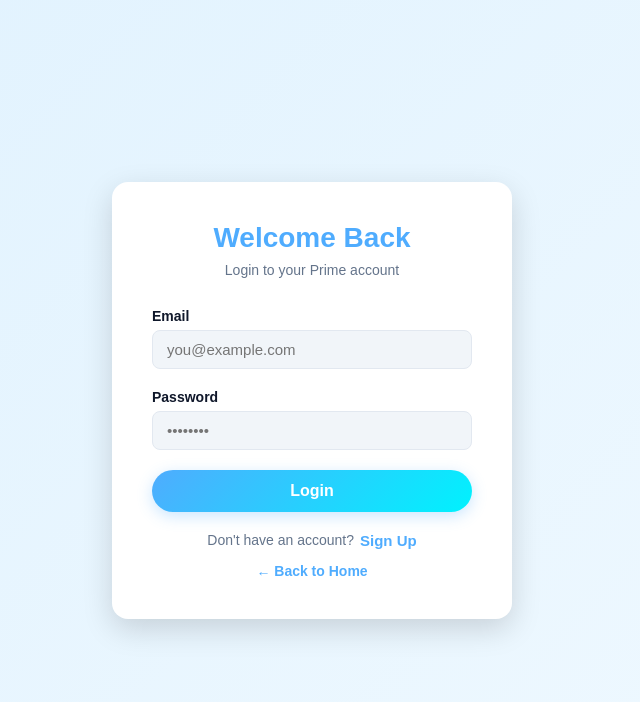
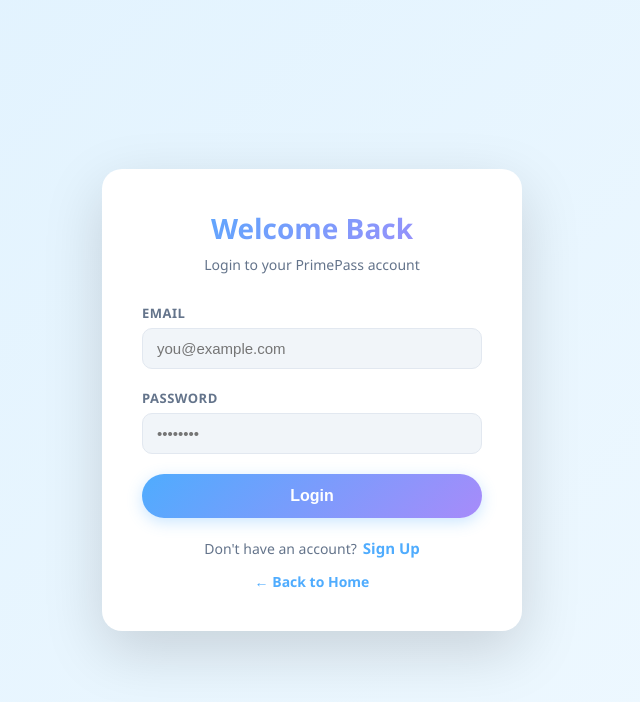
Before and after one commit to Tieefad/Prime, a React (Vite) app: page / in a window 1280 px wide. Both pictures are taken after a click on the button "Sign In". Shown: the top 702 px of the page, without its empty margins (328-968 px from the left). Built offline with nearby package versions, Linux system fonts and the light colour scheme.

Commit message:
Add hover animation to input fields

```diff
--- a/src/login/Login.jsx
+++ b/src/login/Login.jsx
@@ -8,6 +8,8 @@
   const [btnHover, setBtnHover] = useState(false);
   const [linkHover, setLinkHover] = useState(false);
   const [backHover, setBackHover] = useState(false);
+  const [focusedInput, setFocusedInput] = useState(null);
+  const [hoveredInput, setHoveredInput] = useState(null);
 
   const theme = {
     background: darkMode ? "#0f172a" : "#f8fafc",
@@ -20,7 +22,7 @@
 
   const styles = {
     page: {
-      fontFamily: "Arial, sans-serif",
+      fontFamily: "'Segoe UI', Arial, sans-serif",
       background: darkMode
         ? "linear-gradient(135deg, #020617, #0f172a)"
         : "linear-gradient(135deg, #e0f2fe, #f0f9ff)",
@@ -34,19 +36,20 @@
     card: {
       background: theme.card,
       padding: "40px",
-      borderRadius: "16px",
-      boxShadow: "0 10px 30px rgba(0,0,0,0.15)",
+      borderRadius: "20px",
+      boxShadow: "0 20px 60px rgba(0,0,0,0.15)",
       width: "100%",
-      maxWidth: "400px",
+      maxWidth: "420px",
       transition: "all 0.3s ease",
     },
     title: {
       fontSize: "28px",
-      fontWeight: "bold",
+      fontWeight: "800",
       marginBottom: "8px",
       textAlign: "center",
-      color: theme.primary,
-      transition: "all 0.3s ease",
+      background: "linear-gradient(135deg, #4facfe, #a78bfa)",
+      WebkitBackgroundClip: "text",
+      WebkitTextFillColor: "transparent",
     },
     subtitle: {
       fontSize: "14px",
@@ -56,39 +59,31 @@
     },
     label: {
       display: "block",
-      fontSize: "14px",
+      fontSize: "13px",
       marginBottom: "6px",
-      fontWeight: "600",
-    },
-    input: {
-      width: "100%",
-      padding: "10px 14px",
-      borderRadius: "8px",
-      border: `1px solid ${theme.border}`,
-      background: theme.input,
-      color: theme.text,
-      fontSize: "15px",
-      marginBottom: "20px",
-      boxSizing: "border-box",
-      outline: "none",
-      transition: "border 0.3s ease, box-shadow 0.3s ease",
+      fontWeight: "700",
+      color: darkMode ? "#94a3b8" : "#64748b",
+      letterSpacing: "0.5px",
+      textTransform: "uppercase",
     },
     button: {
       width: "100%",
-      padding: "12px",
+      padding: "13px",
       border: "none",
-      borderRadius: "25px",
+      borderRadius: "999px",
       background: btnHover
-        ? "linear-gradient(135deg, #0ea5e9, #6366f1)"
-        : "linear-gradient(135deg, #4facfe, #00f2fe)",
+        ? "linear-gradient(135deg, #0ea5e9, #8b5cf6)"
+        : "linear-gradient(135deg, #4facfe, #a78bfa)",
       color: "#fff",
       fontSize: "16px",
       cursor: "pointer",
-      fontWeight: "bold",
+      fontWeight: "700",
       boxShadow: btnHover
         ? "0 8px 25px rgba(79,172,254,0.6)"
         : "0 4px 15px rgba(79,172,254,0.3)",
-      transform: btnHover ? "translateY(-3px) scale(1.02)" : "translateY(0) scale(1)",
+      transform: btnHover
+        ? "translateY(-3px) scale(1.02)"
+        : "translateY(0) scale(1)",
       transition: "all 0.3s ease",
     },
     toggleRow: {
@@ -125,6 +120,32 @@
     },
   };
 
+  const getInputStyle = (name) => ({
+    width: "100%",
+    padding: "11px 14px",
+    borderRadius: "10px",
+    border: focusedInput === name || hoveredInput === name
+      ? "1.5px solid #4facfe"
+      : `1.5px solid ${theme.border}`,
+    background: theme.input,
+    color: theme.text,
+    fontSize: "15px",
+    marginBottom: "20px",
+    boxSizing: "border-box",
+    outline: "none",
+    boxShadow: focusedInput === name
+      ? "0 0 0 3px rgba(79,172,254,0.2), 0 4px 12px rgba(79,172,254,0.15)"
+      : hoveredInput === name
+      ? "0 8px 25px rgba(79,172,254,0.3)"
+      : "none",
+    transform: focusedInput === name
+      ? "translateY(-3px) scale(1.01)"
+      : hoveredInput === name
+      ? "translateY(-2px) scale(1.01)"
+      : "translateY(0) scale(1)",
+    transition: "all 0.3s ease",
+  });
+
   const handleSubmit = (e) => {
     e.preventDefault();
     if (isSignUp) {
@@ -144,13 +165,14 @@
   return (
     <div style={styles.page}>
       <div style={styles.card}>
+
         <h2 style={styles.title}>
           {isSignUp ? "Create Account" : "Welcome Back"}
         </h2>
         <p style={styles.subtitle}>
           {isSignUp
-            ? "Sign up for a Prime account"
-            : "Login to your Prime account"}
+            ? "Sign up for a PrimePass account"
+            : "Login to your PrimePass account"}
         </p>
 
         <form onSubmit={handleSubmit}>
@@ -158,11 +180,15 @@
             <>
               <label style={styles.label}>Full Name</label>
               <input
-                style={styles.input}
+                style={getInputStyle("name")}
                 type="text"
                 placeholder="John Doe"
                 value={name}
                 onChange={(e) => setName(e.target.value)}
+                onFocus={() => setFocusedInput("name")}
+                onBlur={() => setFocusedInput(null)}
+                onMouseEnter={() => setHoveredInput("name")}
+                onMouseLeave={() => setHoveredInput(null)}
                 required
               />
             </>
@@ -170,21 +196,29 @@
 
           <label style={styles.label}>Email</label>
           <input
-            style={styles.input}
+            style={getInputStyle("email")}
             type="email"
             placeholder="you@example.com"
             value={email}
             onChange={(e) => setEmail(e.target.value)}
+            onFocus={() => setFocusedInput("email")}
+            onBlur={() => setFocusedInput(null)}
+            onMouseEnter={() => setHoveredInput("email")}
+            onMouseLeave={() => setHoveredInput(null)}
             required
           />
 
           <label style={styles.label}>Password</label>
           <input
-            style={styles.input}
+            style={getInputStyle("password")}
             type="password"
             placeholder="••••••••"
             value={password}
             onChange={(e) => setPassword(e.target.value)}
+            onFocus={() => setFocusedInput("password")}
+            onBlur={() => setFocusedInput(null)}
+            onMouseEnter={() => setHoveredInput("password")}
+            onMouseLeave={() => setHoveredInput(null)}
             required
           />
 
@@ -194,7 +228,7 @@
             onMouseEnter={() => setBtnHover(true)}
             onMouseLeave={() => setBtnHover(false)}
           >
-            {isSignUp ? "Sign Up" : "Login"}
+            {isSignUp ? "Create Account" : "Login"}
           </button>
         </form>
 
@@ -218,6 +252,7 @@
         >
           ← Back to Home
         </span>
+
       </div>
     </div>
   );
```
